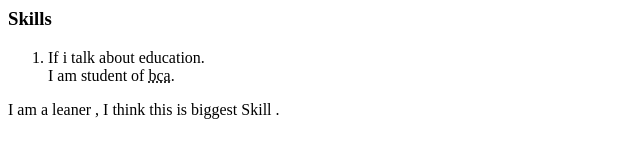
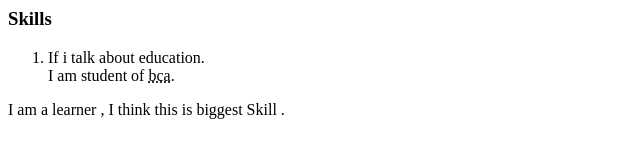
Before and after one commit to befogfang/kt01, a plain HTML site: page Skills.html in a window 1280 px wide. Shown: the full height of the page, 0-640 px from the left. Drawn offline with Linux system fonts and the light colour scheme.

Commit message:
spelling mistake

```diff
--- a/Skills.html
+++ b/Skills.html
@@ -6,7 +6,7 @@
         I am student of <abbr title="bachelar of computer application">bca</abbr>. </li>
 
     </ol>
-    <p>I am a leaner , I think this is biggest Skill .</p>
+    <p>I am a learner , I think this is biggest Skill .</p>
     <!--
     <ul>
         <li>Editing :- <br>
```
